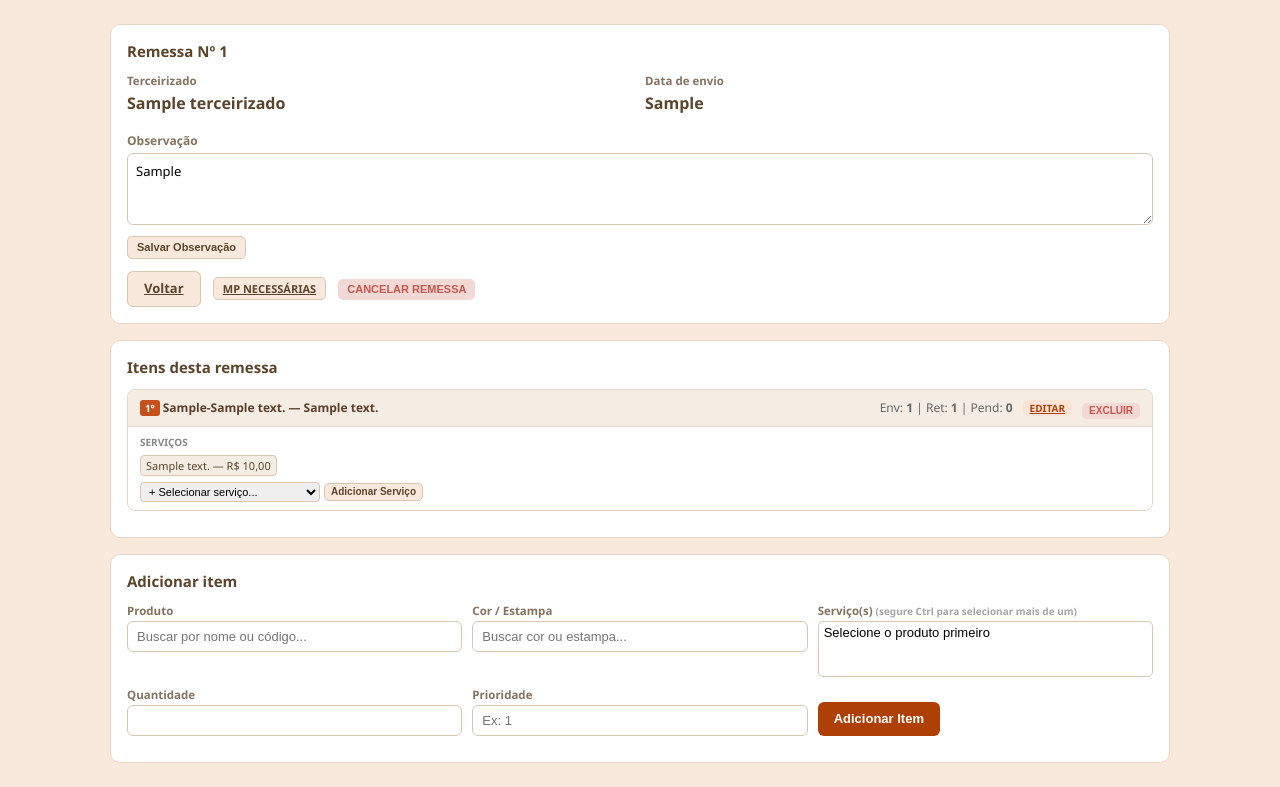
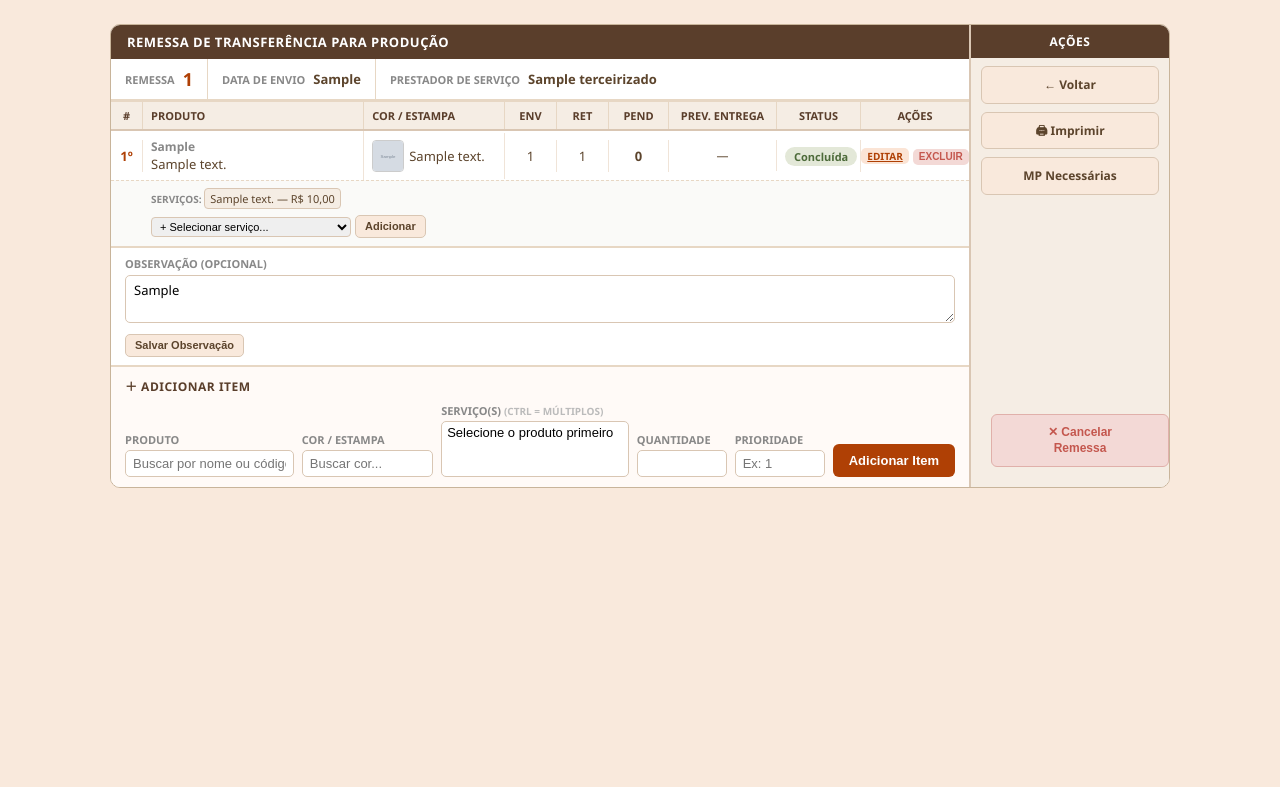
Before and after one commit to casasanchez-bit/sistema_remessa, a Flask app: page /remessas/1/editar in a window 1280 px wide. Shown: the part 58-845 px from the top of the page. After the commit the page ends 546 px from the top, so only its background shows below. Run offline with Flask 3, Linux system fonts and the light colour scheme; the visitor is signed in with stand-in values (Sample User, id 1); tables that the repository leaves empty hold one stand-in row (values such as "Sample post"); grey boxes marked "Sample" are stand-in pictures; some libraries are stand-ins or nearby versions.

Commit message:
remessa_editar: visual ERP com nome do produto e layout padrao

```diff
--- a/templates/remessa_editar.html
+++ b/templates/remessa_editar.html
@@ -1,68 +1,122 @@
 {% extends "base.html" %}
 {% block content %}
-<div class="card">
-  <h2>Remessa Nº {{ remessa.numero }}</h2>
-  <div class="grid" style="margin-bottom:14px;">
-    <div>
-      <label>Terceirizado</label>
-      <p style="margin:4px 0;font-weight:600;">{{ remessa.terceirizado_nome if remessa.terceirizado_nome else "-" }}</p>
-    </div>
-    <div>
-      <label>Data de envio</label>
-      <p style="margin:4px 0;font-weight:600;">{{ remessa.data_envio|brdate }}</p>
-    </div>
-  </div>
-  <form method="post" action="/remessas/{{ remessa.id }}/atualizar-observacao" style="margin-bottom:12px;">
-    <input type="hidden" name="csrf_token" value="{{ csrf_token() }}">
-    <label style="font-size:12px;font-weight:600;display:block;margin-bottom:4px;">Observação</label>
-    <textarea name="observacao" rows="3" style="width:100%;border:1px solid #d9c6b3;border-radius:6px;padding:8px;font-size:13px;font-family:inherit;resize:vertical;">{{ remessa.observacao or '' }}</textarea>
-    <button class="btn-mini ver" type="submit" style="margin-top:6px;">Salvar Observação</button>
-  </form>
-  <a href="/remessas" class="btn secondary">Voltar</a>
-  <a class="btn-mini ver" href="{{ url_for('remessa_materias_primas', remessa_id=remessa.id) }}" style="margin-left:8px;">MP NECESSÁRIAS</a>
-  <form method="post" action="/remessas/{{ remessa.id }}/excluir" style="display:inline;margin-left:8px;"
-        onsubmit="return confirm('Cancelar a remessa Nº {{ remessa.numero }}? Esta ação não pode ser desfeita.');">
-    <button class="btn-mini excluir" type="submit">CANCELAR REMESSA</button>
-  </form>
-</div>
+<style>
+  .erp-wrap { display:grid; grid-template-columns:1fr 200px; gap:0; border:1px solid #c8b49a; border-radius:10px; overflow:hidden; background:#fff; margin-bottom:18px; }
+  .erp-main { padding:0; min-width:0; }
+  .erp-header { background:#5a3e2b; color:#fff; padding:8px 16px; font-size:13px; font-weight:700; letter-spacing:.5px; }
+  .erp-cabecalho { display:flex; border-bottom:2px solid #e7d7c4; }
+  .erp-field { padding:8px 14px; border-right:1px solid #e7d7c4; display:flex; align-items:center; gap:8px; font-size:13px; }
+  .erp-field:last-child { border-right:none; flex:1; }
+  .erp-field label { font-size:11px; color:#888; font-weight:700; text-transform:uppercase; white-space:nowrap; margin:0; display:inline; opacity:1; }
+  .erp-field .ctrl-num { font-size:18px; font-weight:800; color:var(--laranja); }
+  .erp-obs { padding:8px 14px; border-top:1px solid #e7d7c4; }
+  .erp-obs label { font-size:11px; color:#888; font-weight:700; text-transform:uppercase; margin:0 0 4px; display:block; opacity:1; }
+  .erp-obs textarea { width:100%; font-size:13px; padding:5px 8px; border:1px solid #d9c6b3; border-radius:5px; resize:vertical; font-family:inherit; }
+  .erp-painel { background:#f5ede4; border-left:2px solid #d9c6b3; display:flex; flex-direction:column; }
+  .erp-painel-title { background:#5a3e2b; color:#fff; padding:8px 12px; font-size:12px; font-weight:700; text-align:center; letter-spacing:.5px; }
+  .erp-painel-btn { margin:8px 10px 0; padding:10px 8px; border-radius:6px; font-size:12px; font-weight:700; cursor:pointer; border:none; text-align:center; text-decoration:none; display:block; line-height:1.3; }
+  .erp-painel-btn.acao { background:var(--linen); color:var(--marrom); border:1px solid #d9c6b3; }
+  .erp-painel-btn.cancelar { background:#f3d9d6; color:var(--terracota); border:1px solid #e0b0aa; margin-top:auto; margin-bottom:10px; }
 
-<div class="card">
-  <h2>Itens desta remessa</h2>
-  <style>
+  /* Grid de itens */
+  .cols-item { grid-template-columns: 32px 2.2fr 1.4fr 52px 52px 60px 108px 84px 108px; }
+  .item-grid-header { display:grid; background:#f5ede4; border-top:1px solid #e7d7c4; border-bottom:2px solid #d9c6b3; font-size:11px; font-weight:700; color:#5a3e2b; text-transform:uppercase; }
+  .item-grid-header span { padding:6px 8px; border-right:1px solid #e7d7c4; }
+  .item-grid-header span:last-child { border-right:none; }
+  .item-bloco { border-bottom:1px solid #e7d7c4; }
+  .item-bloco:last-child { border-bottom:none; }
+  .item-principal { display:grid; align-items:center; }
+  .item-principal > * { padding:7px 8px; border-right:1px solid #f0e4d8; font-size:13px; }
+  .item-principal > *:last-child { border-right:none; }
+  .item-servicos { padding:5px 8px 8px 40px; background:#fafaf8; border-top:1px dashed #e7d7c4; }
   .svc-tag { display:inline-flex; align-items:center; gap:3px; background:#f5ede4; border:1px solid #d9c6b3; border-radius:4px; padding:2px 5px; font-size:11px; margin:2px 2px 2px 0; }
   .svc-tag button { background:none; border:none; cursor:pointer; color:#c0392b; font-size:10px; padding:0 1px; line-height:1; }
   .add-svc-form { display:flex; gap:4px; align-items:center; margin-top:4px; flex-wrap:wrap; }
-    .add-svc-form select { font-size:11px; padding:2px 4px; border:1px solid #d9c6b3; border-radius:4px; max-width:180px; }
-    .add-svc-form button { font-size:10px; padding:2px 6px; }
+  .add-svc-form select { font-size:11px; padding:2px 4px; border:1px solid #d9c6b3; border-radius:4px; max-width:200px; }
+
+  /* Adicionar item */
+  .add-item-section { border-top:2px solid #e7d7c4; padding:10px 14px; background:#fffaf7; }
+  .add-item-section h3 { font-size:12px; font-weight:700; text-transform:uppercase; color:#5a3e2b; margin:0 0 8px; letter-spacing:.5px; }
+  .add-item-grid { display:grid; grid-template-columns:1.8fr 1.4fr 2fr 90px 90px auto; gap:8px; align-items:end; }
+  .add-item-grid label { font-size:11px; font-weight:700; color:#888; text-transform:uppercase; display:block; margin-bottom:3px; opacity:1; }
+  .add-item-grid select, .add-item-grid input { width:100%; border:1px solid #d9c6b3; border-radius:5px; padding:5px 7px; font-size:13px; }
 </style>
+
+<div class="erp-wrap">
+  <div class="erp-main">
+    <div class="erp-header">REMESSA DE TRANSFERÊNCIA PARA PRODUÇÃO</div>
+
+    <div class="erp-cabecalho">
+      <div class="erp-field">
+        <label>Remessa</label>
+        <span class="ctrl-num">{{ remessa.numero }}</span>
+      </div>
+      <div class="erp-field">
+        <label>Data de Envio</label>
+        <span style="font-weight:600;">{{ remessa.data_envio|brdate }}</span>
+      </div>
+      <div class="erp-field">
+        <label>Prestador de Serviço</label>
+        <span style="font-weight:600;">{{ remessa.terceirizado_nome or "—" }}</span>
+      </div>
+    </div>
+
+    {# Tabela de itens #}
+    <div class="item-grid-header cols-item">
+      <span style="text-align:center;">#</span>
+      <span>Produto</span>
+      <span>Cor / Estampa</span>
+      <span style="text-align:center;">Env</span>
+      <span style="text-align:center;">Ret</span>
+      <span style="text-align:center;">Pend</span>
+      <span style="text-align:center;">Prev. Entrega</span>
+      <span style="text-align:center;">Status</span>
+      <span style="text-align:center;">Ações</span>
+    </div>
+
     {% for item in itens %}
-  <div style="border:1px solid #e7d7c4;border-radius:8px;margin-bottom:10px;overflow:hidden;">
-    {# Cabeçalho do item #}
-    <div style="background:#f5ede4;padding:7px 12px;display:flex;align-items:center;gap:10px;flex-wrap:wrap;border-bottom:1px solid #e7d7c4;">
-      <span style="font-size:12px;font-weight:700;color:#5a3e2b;">
-        {% if item.prioridade %}<span style="background:#c4501a;color:#fff;border-radius:3px;padding:1px 5px;font-size:10px;">{{ item.prioridade }}º</span> {% endif %}
-        <b>{{ item.produto_completo }}</b> — {{ item.cor_descricao }}
-      </span>
-      <span style="margin-left:auto;font-size:12px;color:#666;">
-        {% if item.previsao_entrega %}<span style="margin-right:10px;">Prev. Entrega: <b>{{ item.previsao_entrega|brdate }}</b></span>{% endif %}
-        Env: <b>{{ item.qtd_enviada }}</b> | Ret: <b>{{ item.qtd_retornada }}</b> | Pend: <b>{{ item.pendente }}</b>
-      </span>
-      <a class="btn-mini editar" href="/itens-remessa/{{ item.id }}/editar" style="font-size:10px;padding:2px 7px;">EDITAR</a>
+    <div class="item-bloco">
+      <div class="item-principal cols-item">
+        <div style="text-align:center;font-weight:700;color:{% if item.prioridade %}var(--laranja){% else %}#bbb{% endif %};">
+          {{ item.prioridade ~ "º" if item.prioridade else "—" }}
+        </div>
+        <div>
+          <div style="font-weight:600;font-size:12px;color:#888;">{{ item.produto_codigo }}</div>
+          <div>{{ item.produto_descricao }}</div>
+        </div>
+        <div>
+          <div style="display:flex;align-items:center;gap:5px;">
+            {% if item.cor_foto %}<img src="/static/fotos_estampas/{{ item.cor_foto }}" alt="" style="width:32px;height:32px;object-fit:cover;border-radius:4px;border:1px solid #ccc;flex-shrink:0;">{% endif %}
+            <span>{{ item.cor_descricao }}</span>
+          </div>
+        </div>
+        <div style="text-align:center;">{{ item.qtd_enviada }}</div>
+        <div style="text-align:center;">{{ item.qtd_retornada }}</div>
+        <div style="text-align:center;font-weight:700;">{{ item.pendente }}</div>
+        <div style="text-align:center;font-size:12px;">{{ item.previsao_entrega|brdate if item.previsao_entrega else "—" }}</div>
+        <div style="text-align:center;">
+          {% if item.qtd_retornada == 0 %}<span class="badge b-pendente">Pendente</span>
+          {% elif item.pendente > 0 %}<span class="badge b-parcial">Parcial</span>
+          {% else %}<span class="badge b-concluida">Concluída</span>{% endif %}
+        </div>
+        <div style="text-align:center;display:flex;gap:4px;justify-content:center;align-items:center;">
+          <a class="btn-mini editar" href="/itens-remessa/{{ item.id }}/editar" style="font-size:10px;padding:2px 6px;">EDITAR</a>
           <form method="post" action="/itens-remessa/{{ item.id }}/excluir" style="display:inline;"
                 onsubmit="return confirm('Excluir este item da remessa?');">
-        <button class="btn-mini excluir" type="submit" style="font-size:10px;padding:2px 7px;">EXCLUIR</button>
+            <input type="hidden" name="csrf_token" value="{{ csrf_token() }}">
+            <button class="btn-mini excluir" type="submit" style="font-size:10px;padding:2px 6px;">EXCLUIR</button>
           </form>
         </div>
-    {# Serviços do item #}
-    <div style="padding:8px 12px;">
-      <div style="font-size:10px;font-weight:700;text-transform:uppercase;color:#888;margin-bottom:4px;">Serviços</div>
-      <div>
+      </div>
+      <div class="item-servicos">
+        <span style="font-size:10px;font-weight:700;text-transform:uppercase;color:#888;">Serviços: </span>
         {% for svc in item.servicos %}
         <span class="svc-tag">
           {{ svc.servico_descricao }} — R$ {{ svc.servico_valor|brl }}
           {% if item.servicos|length > 1 %}
           <form method="post" action="/item-servico/{{ svc.id }}/excluir" style="display:inline;"
                 onsubmit="return confirm('Remover serviço \'{{ svc.servico_descricao }}\'?');">
+            <input type="hidden" name="csrf_token" value="{{ csrf_token() }}">
             <button type="submit" title="Remover serviço">✕</button>
           </form>
           {% endif %}
@@ -70,28 +124,38 @@
         {% else %}
         <span style="font-size:12px;color:#aaa;">Nenhum serviço — adicione abaixo.</span>
         {% endfor %}
-      </div>
-      {# Mini-form para adicionar serviço ao item #}
         <form method="post" action="/itens-remessa/{{ item.id }}/servicos/adicionar" class="add-svc-form">
+          <input type="hidden" name="csrf_token" value="{{ csrf_token() }}">
           <select name="servico_id" required>
             <option value="">+ Selecionar serviço...</option>
             {% for s in servicos if s.produto_id == item.produto_id %}
             <option value="{{ s.id }}">{{ s.descricao }}</option>
             {% endfor %}
           </select>
-        <button class="btn-mini ver" type="submit">Adicionar Serviço</button>
+          <button class="btn-mini ver" type="submit">Adicionar</button>
         </form>
       </div>
     </div>
     {% else %}
-  <p class="small">Nenhum item nesta remessa.</p>
+    <div style="padding:16px 14px;color:#aaa;font-size:13px;">Nenhum item nesta remessa.</div>
     {% endfor %}
+
+    {# Observação #}
+    <form method="post" action="/remessas/{{ remessa.id }}/atualizar-observacao">
+      <input type="hidden" name="csrf_token" value="{{ csrf_token() }}">
+      <div class="erp-obs">
+        <label>Observação (opcional)</label>
+        <textarea name="observacao" rows="2" placeholder="Instruções especiais, referências, etc.">{{ remessa.observacao or '' }}</textarea>
+        <button class="btn-mini ver" type="submit" style="margin-top:6px;">Salvar Observação</button>
       </div>
+    </form>
 
-<div class="card">
-  <h2>Adicionar item</h2>
+    {# Adicionar item #}
+    <div class="add-item-section">
+      <h3>＋ Adicionar Item</h3>
       <form method="post" action="/remessas/{{ remessa.id }}/adicionar-item">
-    <div class="grid" style="margin-bottom:10px;">
+        <input type="hidden" name="csrf_token" value="{{ csrf_token() }}">
+        <div class="add-item-grid">
           <div>
             <label>Produto</label>
             <select name="produto_id" id="addProdutoSelect" data-placeholder="Buscar por nome ou código..." data-search="contains" required>
@@ -103,19 +167,17 @@
           </div>
           <div>
             <label>Cor / Estampa</label>
-        <select name="cor_estampa_id" id="addCorSelect" data-placeholder="Buscar cor ou estampa..." data-search="contains" required>
+            <select name="cor_estampa_id" id="addCorSelect" data-placeholder="Buscar cor..." data-search="contains" required>
               <option value="">Selecione o produto primeiro</option>
             </select>
           </div>
           <div>
-        <label>Serviço(s) <span style="font-size:10px;color:#888;">(segure Ctrl para selecionar mais de um)</span></label>
+            <label>Serviço(s) <span style="font-size:10px;color:#bbb;">(Ctrl = múltiplos)</span></label>
             <select name="servico_id" id="addServicoSelect" multiple size="3" required
                     style="border:1px solid #d9c6b3;border-radius:5px;padding:3px;font-size:13px;width:100%;">
               <option value="">Selecione o produto primeiro</option>
             </select>
           </div>
-    </div>
-    <div class="grid" style="margin-bottom:10px;">
           <div>
             <label>Quantidade</label>
             <input type="number" name="qtd_enviada" min="1" required>
@@ -124,11 +186,28 @@
             <label>Prioridade</label>
             <input type="number" name="prioridade" min="1" placeholder="Ex: 1">
           </div>
-      <div style="display:flex;align-items:flex-end;">
-        <button class="btn" type="submit">Adicionar Item</button>
+          <div>
+            <button class="btn" type="submit" style="white-space:nowrap;">Adicionar Item</button>
           </div>
         </div>
       </form>
+    </div>
+  </div>
+
+  {# Painel lateral #}
+  <div class="erp-painel">
+    <div class="erp-painel-title">AÇÕES</div>
+    <a href="/remessas" class="erp-painel-btn acao">← Voltar</a>
+    <a href="/remessas/{{ remessa.id }}/imprimir" target="_blank" class="erp-painel-btn acao">🖨 Imprimir</a>
+    <a href="{{ url_for('remessa_materias_primas', remessa_id=remessa.id) }}" class="erp-painel-btn acao">MP Necessárias</a>
+    <div style="flex:1;"></div>
+    <form method="post" action="/remessas/{{ remessa.id }}/excluir"
+          onsubmit="return confirm('Cancelar a remessa Nº {{ remessa.numero }}? Esta ação não pode ser desfeita.');"
+          style="margin:0 10px 10px;">
+      <input type="hidden" name="csrf_token" value="{{ csrf_token() }}">
+      <button class="erp-painel-btn cancelar" type="submit" style="width:100%;">✕ Cancelar<br>Remessa</button>
+    </form>
+  </div>
 </div>
 
 <script>
```
Lines whose indentation alone changed are shown as unchanged.
